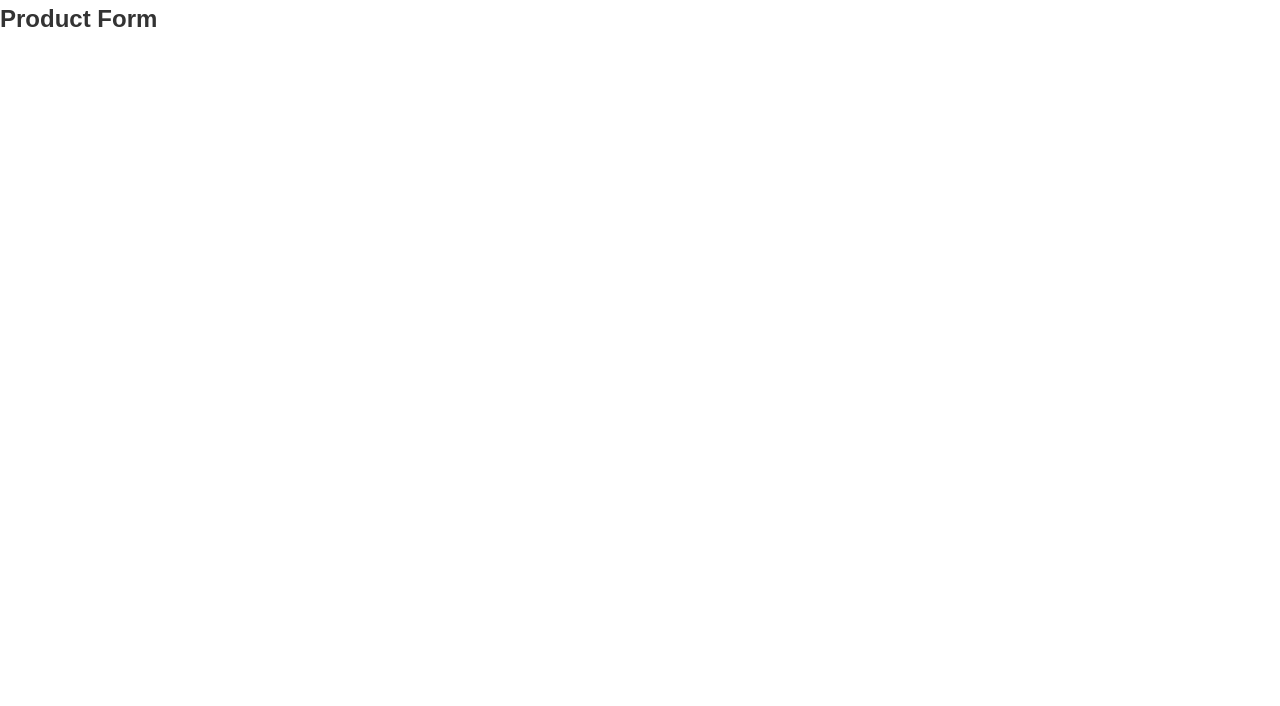
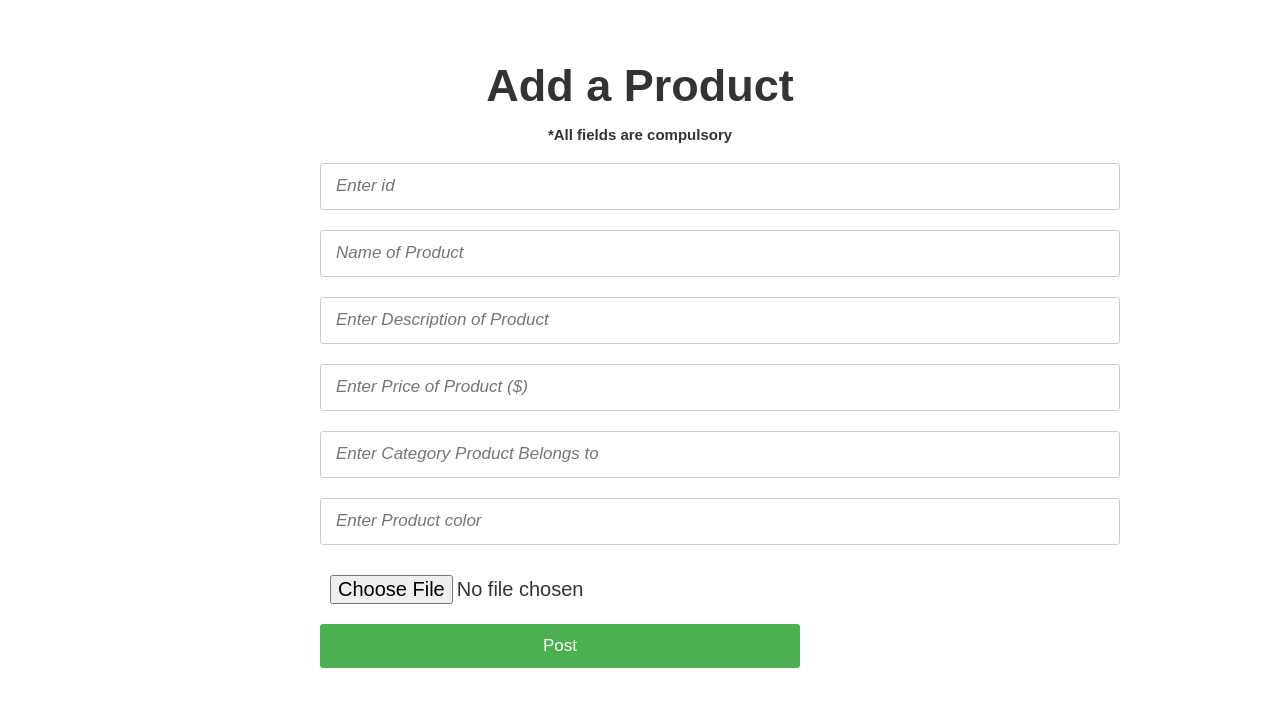
Before and after one commit to demola07/ven10_technical_test, a React (Create React App) app in the folder client/: page /productForm in a window 1280 px wide. Shown: the top 706 px of the page. Built offline with nearby package versions, Linux system fonts and the light colour scheme.

Commit message:
created product form template

```diff
--- a/client/src/App.css
+++ b/client/src/App.css
@@ -1,42 +1,3 @@
-/* .App {
-  text-align: center;
-}
-
-.App-logo {
-  height: 40vmin;
-  pointer-events: none;
-}
-
-@media (prefers-reduced-motion: no-preference) {
-  .App-logo {
-    animation: App-logo-spin infinite 20s linear;
-  }
-}
-
-.App-header {
-  background-color: #282c34;
-  min-height: 100vh;
-  display: flex;
-  flex-direction: column;
-  align-items: center;
-  justify-content: center;
-  font-size: calc(10px + 2vmin);
-  color: white;
-}
-
-.App-link {
-  color: #61dafb;
-}
-
-@keyframes App-logo-spin {
-  from {
-    transform: rotate(0deg);
-  }
-  to {
-    transform: rotate(360deg);
-  }
-} */
-
 /* Global Styles */
 :root {
   --primary-color: #17a2b8;
@@ -60,10 +21,6 @@ body {
   color: #333;
 }
 
-/* img {
-  width: 100%;
-} */
-
 /* Products Page */
 .product-heading {
   text-align: center;
@@ -81,13 +38,7 @@ body {
   height: 200px;
 }
 
-/* .product-img {
-  border-radius: 50%;
-  width: 240px;
-  max-width: 100%;
-} */
 .product {
-  /* border: 1px solid #28a745; */
   max-width: 500px;
   width: 70%;
   padding: 0.5rem;
@@ -97,7 +48,6 @@ body {
 }
 
 .product-info {
-  /* border: 1px solid #dc3545; */
   max-width: 500px;
   width: 70%;
   justify-content: space-evenly;
@@ -268,3 +218,54 @@ body {
     margin-left: 0;
   }
 }
+
+/*Product Form */
+.overlay {
+  margin-top: 50px;
+}
+
+.head {
+  text-align: center;
+  margin-bottom: 15px;
+}
+.head h1 {
+  font-size: 45px;
+}
+small {
+  font-weight: bolder;
+  font-size: 15px;
+}
+
+.overlay form {
+  margin-left: 25%;
+}
+
+.overlay input[type='text'],
+.overlay input[type='number'] {
+  max-width: 800px;
+  width: 100%;
+  margin-bottom: 20px;
+  padding: 15px;
+  border: 1px solid #ccc;
+  border-radius: 3px;
+}
+
+.file input[type='file'] {
+  padding: 10px;
+  font-size: 20px;
+}
+input[type='submit'] {
+  background-color: #4caf50;
+  color: white;
+  padding: 12px;
+  margin: 10px 0;
+  border: none;
+  width: 50%;
+  border-radius: 3px;
+  cursor: pointer;
+  font-size: 17px;
+}
+input::placeholder {
+  font-size: 17px;
+  font-style: italic;
+}
--- a/client/src/components/productForm/productForm.js
+++ b/client/src/components/productForm/productForm.js
@@ -1,10 +1,49 @@
 import React, { Component } from 'react';
+import axios from 'axios';
 
 export class productForm extends Component {
+  constructor(props) {
+    super(props);
+
+    this.state = {};
+  }
+
   render() {
     return (
-      <div>
-        <h2>Product Form</h2>
+      <div className='overlay'>
+        <div className='head'>
+          <h1>Add a Product </h1>
+          <small>*All fields are compulsory</small>
+        </div>
+        <form>
+          <input type='text' name='id' placeholder='Enter id' /> <br />
+          <input type='text' name='name' placeholder='Name of Product' />
+          <br />
+          <input
+            type='text'
+            name='description'
+            placeholder='Enter Description of Product'
+          />
+          <br />
+          <input
+            type='number'
+            name='price'
+            placeholder='Enter Price of Product ($)'
+          />
+          <br />
+          <input
+            type='text'
+            name='category'
+            placeholder='Enter Category Product Belongs to'
+          />
+          <br />
+          <input type='text' name='color' placeholder='Enter Product color' />
+          <br />
+          <div className='file'>
+            <input type='file' id='cname' name='cardname' />
+          </div>
+          <input type='submit' value='Post' />
+        </form>
       </div>
     );
   }
```
